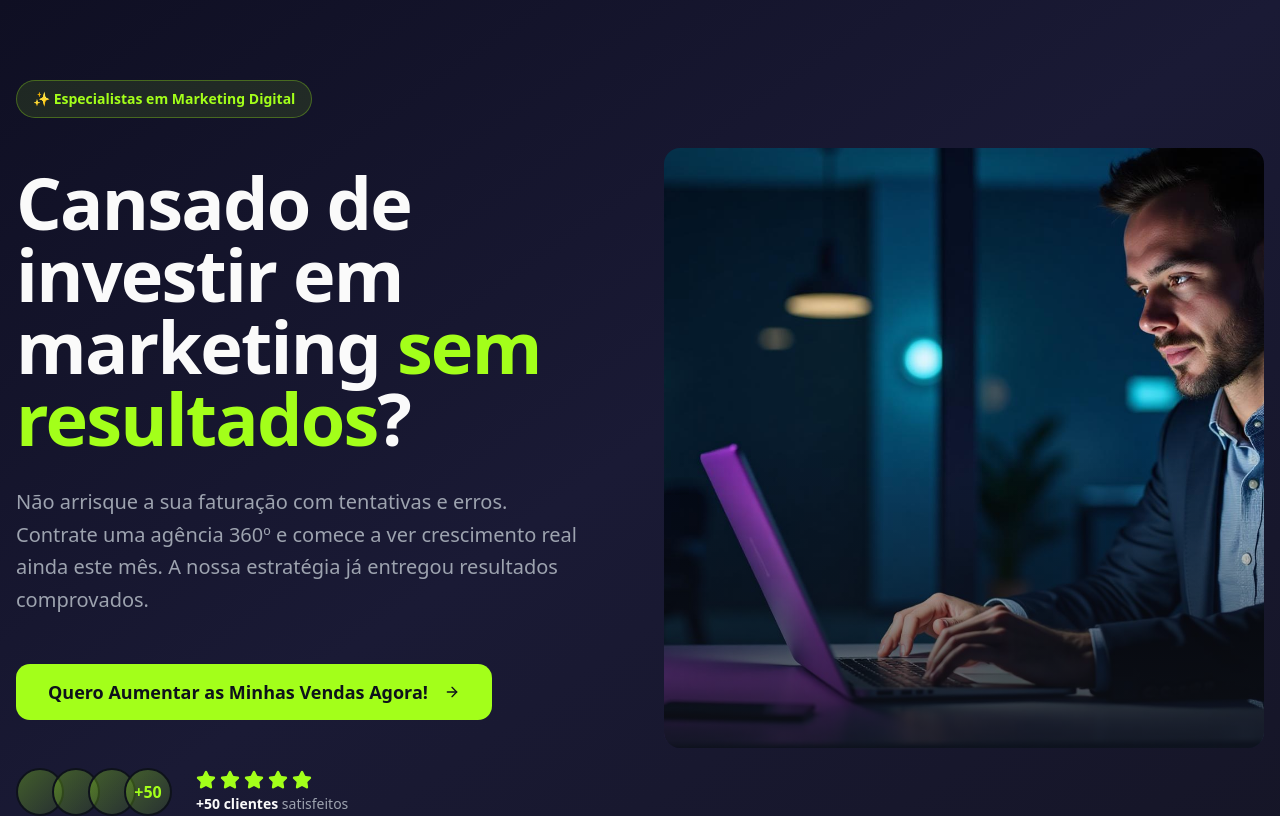
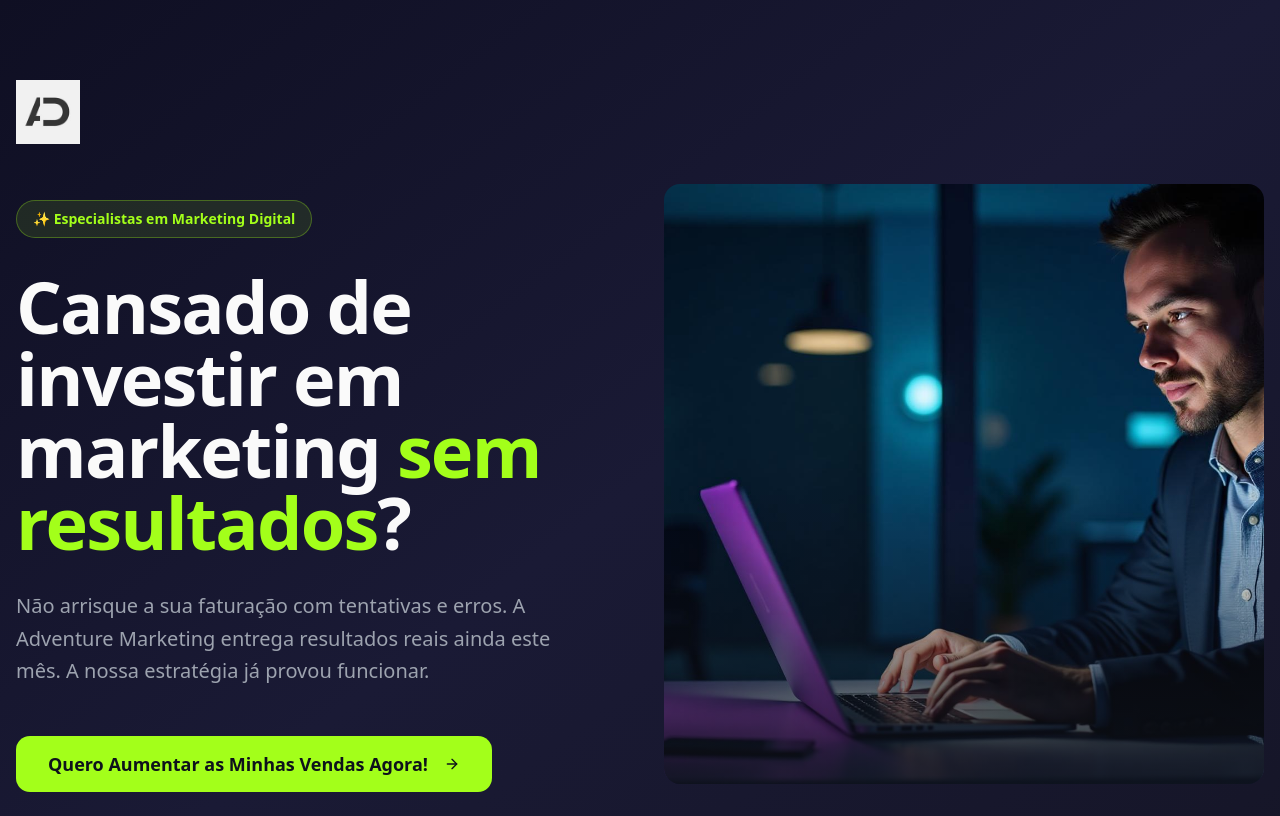
Before and after one commit to Grsis/digital-360-magic, a React (Vite) app: page / in a window 1280 px wide. Shown: the top 816 px of the page. Built offline with nearby package versions, Linux system fonts and the light colour scheme; the HTML template or start-up script is replaced by a standard one.

Commit message:
Add agency name and results.
Update agency name to "Adventure Marketing".
Add a section to display results.

```diff
--- a/src/components/Footer.tsx
+++ b/src/components/Footer.tsx
@@ -8,7 +8,7 @@ const Footer = () => {
           <div className="grid gap-8 md:grid-cols-4 mb-8">
             <div className="md:col-span-2">
               <h3 className="text-2xl font-bold mb-4">
-                Agência <span className="text-accent">360º</span>
+                Adventure <span className="text-accent">Marketing</span>
               </h3>
               <p className="text-muted-foreground mb-4">
                 Transformamos desafios digitais em oportunidades de crescimento.
@@ -52,7 +52,7 @@ const Footer = () => {
           </div>
 
           <div className="pt-8 border-t border-border text-center text-muted-foreground">
-            <p>&copy; 2025 Agência 360º. Todos os direitos reservados.</p>
+            <p>&copy; 2025 Adventure Marketing. Todos os direitos reservados.</p>
           </div>
         </div>
       </div>
--- a/src/components/Hero.tsx
+++ b/src/components/Hero.tsx
@@ -1,6 +1,7 @@
 import { Button } from "@/components/ui/button";
 import { ArrowRight, TrendingUp, Users, Target, Star } from "lucide-react";
 import professionalHero from "@/assets/professional-hero.jpg";
+import adventureLogo from "@/assets/adventure-logo.jpg";
 
 const Hero = () => {
   const scrollToContact = () => {
@@ -13,6 +14,9 @@ const Hero = () => {
         <div className="grid lg:grid-cols-2 gap-12 items-center max-w-7xl mx-auto">
           {/* Left Content */}
           <div className="space-y-8 animate-fade-in">
+            <div className="mb-6">
+              <img src={adventureLogo} alt="Adventure Marketing" className="h-16 w-auto mb-4" />
+            </div>
             <div className="inline-block px-4 py-2 bg-accent/10 border border-accent/30 rounded-full text-accent text-sm font-semibold mb-4">
               ✨ Especialistas em Marketing Digital
             </div>
@@ -23,7 +27,7 @@ const Hero = () => {
             </h1>
 
             <p className="text-xl text-muted-foreground leading-relaxed max-w-xl">
-              Não arrisque a sua faturação com tentativas e erros. Contrate uma agência 360º e comece a ver crescimento real ainda este mês. A nossa estratégia já entregou resultados comprovados.
+              Não arrisque a sua faturação com tentativas e erros. A Adventure Marketing entrega resultados reais ainda este mês. A nossa estratégia já provou funcionar.
             </p>
 
             <div className="flex flex-col sm:flex-row gap-4 pt-4">
```
Also changed, not shown: src/assets/adventure-logo.jpg (added).
